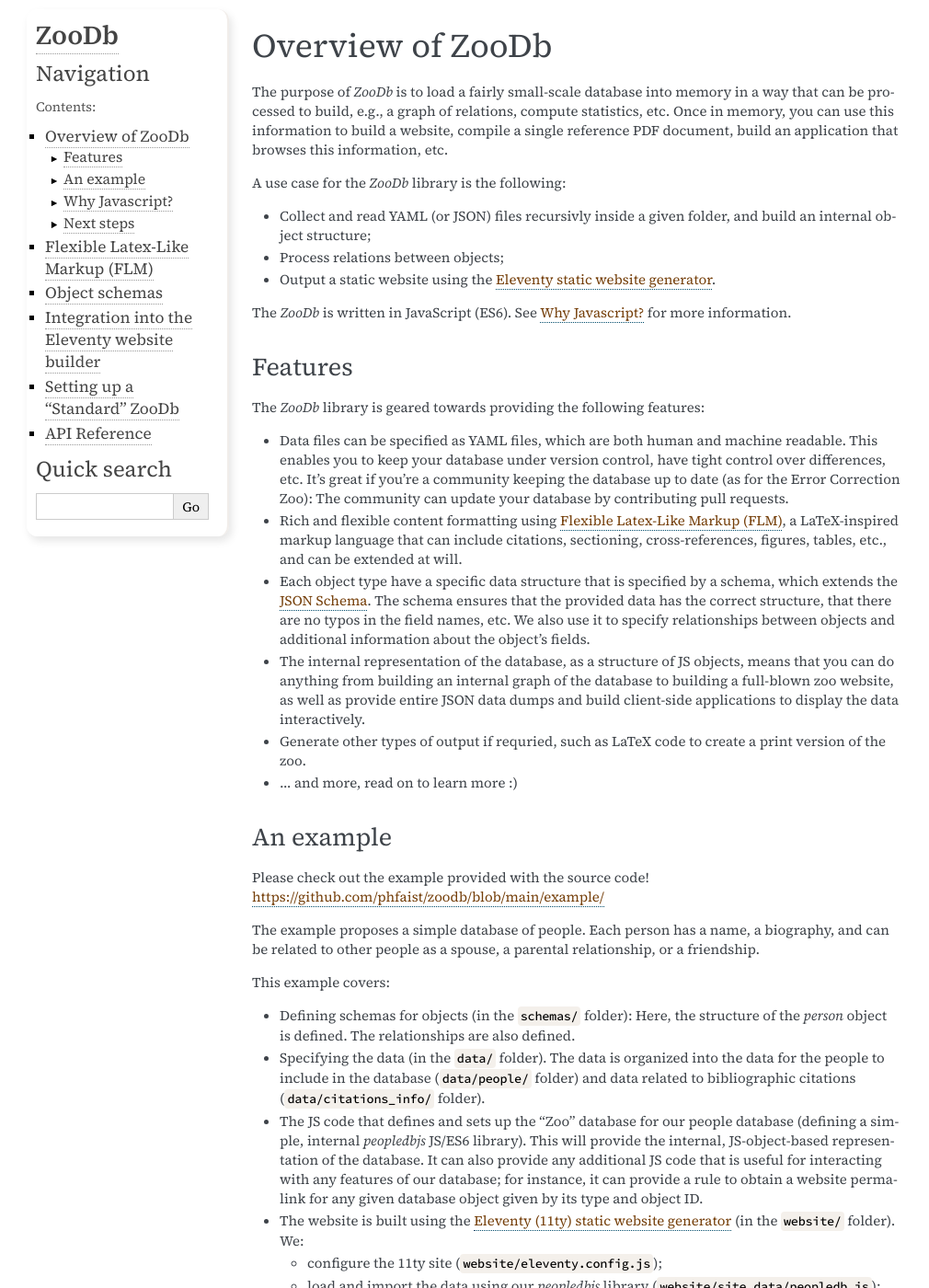
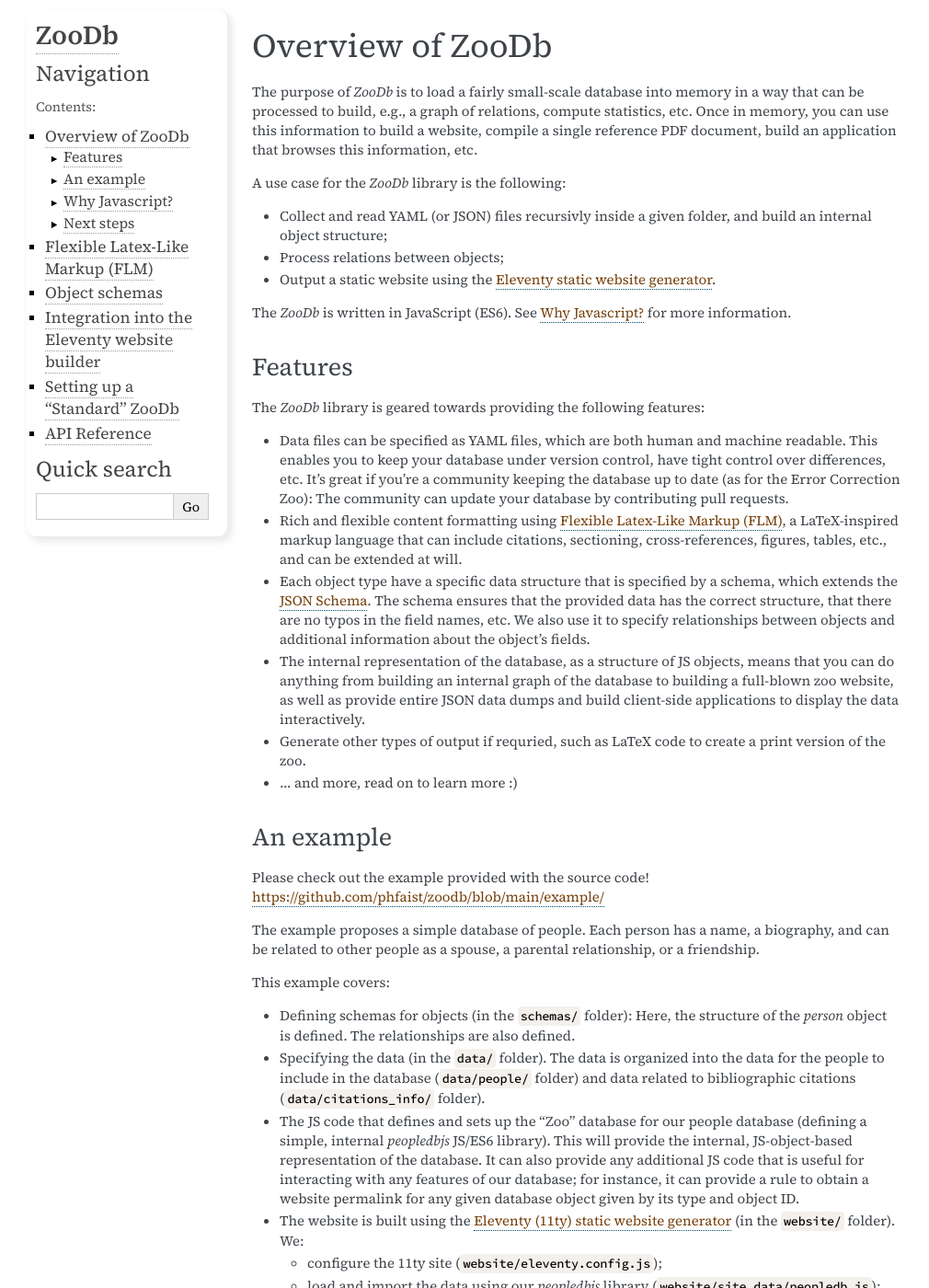
Before and after one commit to phfaist/zoodb, a Sphinx documentation site: the page built from doc/overview.rst, in a window 1280 px wide and 1400 px high. Shown: the whole window at 92% size, without its empty margins (136-1146 px from the left). Built offline with Sphinx 7.4.7, drawn with Linux system fonts in a browser that asks for light colours.

Commit message:
doc style tweak

```diff
--- a/doc/_static/custom.css
+++ b/doc/_static/custom.css
@@ -2,9 +2,16 @@
 @import url('https://fonts.googleapis.com/css2?family=Source+Code+Pro:ital,wght@0,300;0,500;1,300;1,500&family=Source+Serif+4:ital,wght@0,400;0,600;1,400;1,600&display=swap');
 
 
+
+div.body p, div.body dd, div.body li, div.body blockquote {
+  -moz-hyphens: none;
+  hyphens: none;
+}
+
 div.document {
     margin-top: 10px;
 }
+
 
 
 /* SIDEBAR */
```
